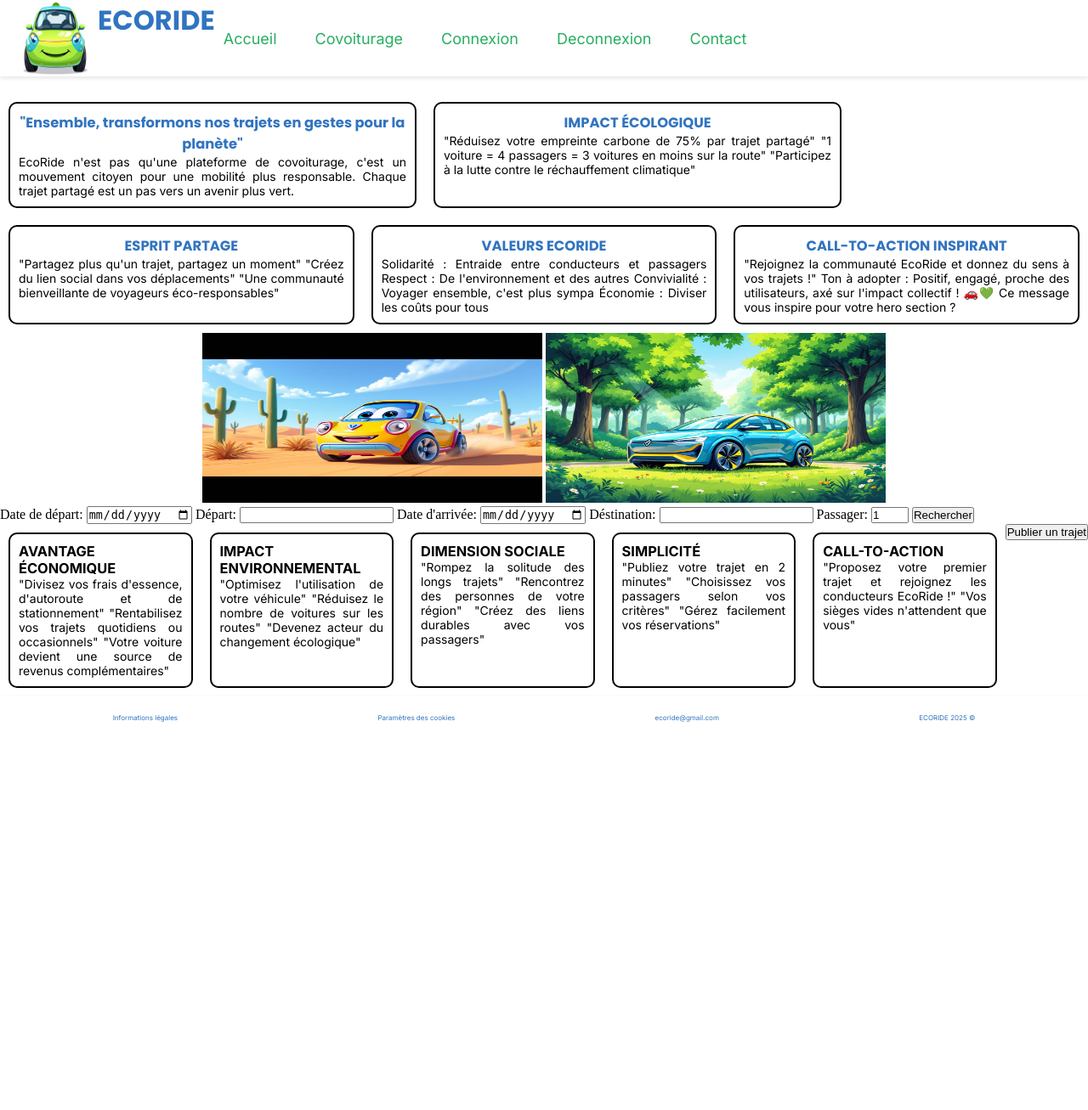
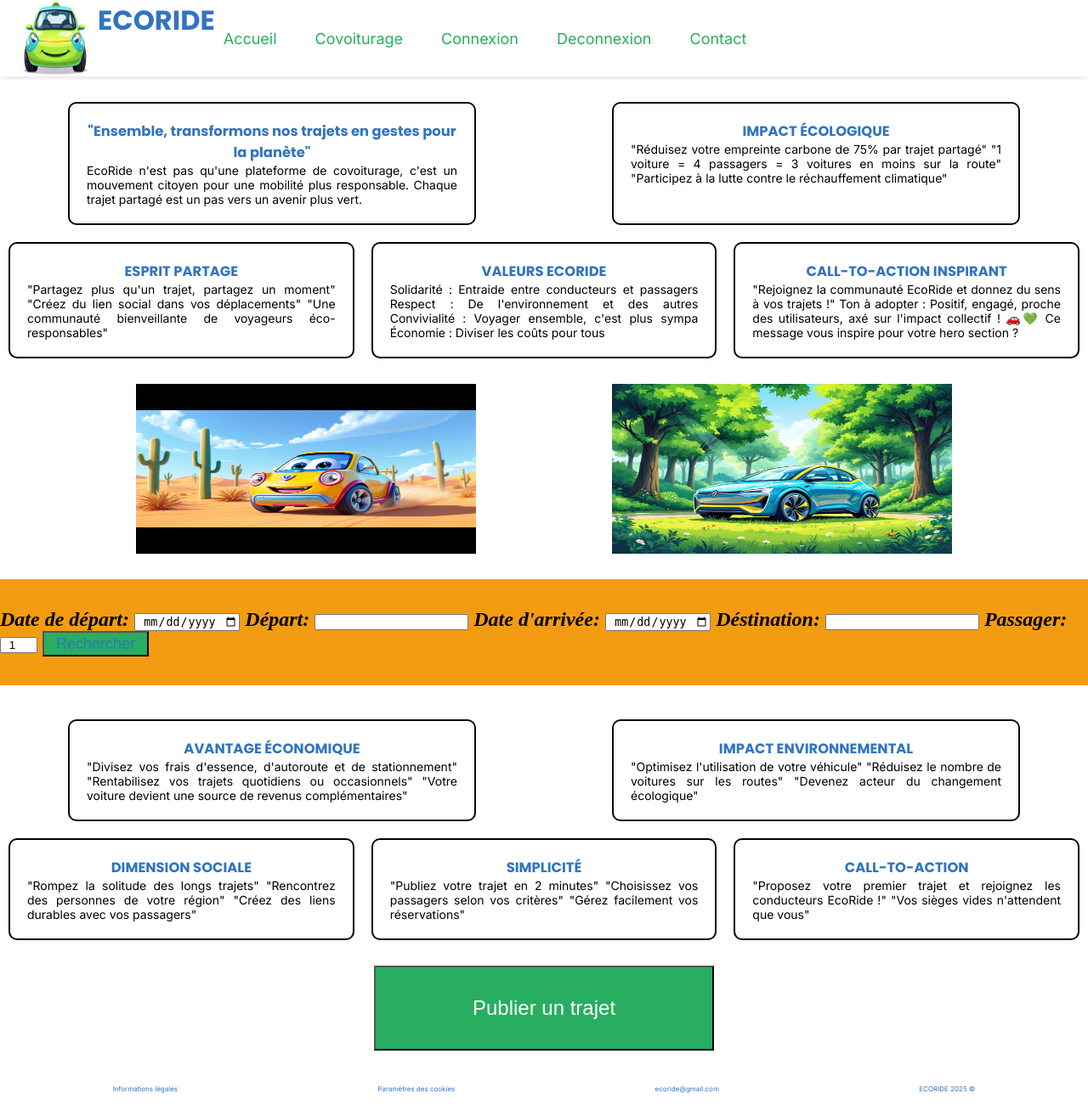
Before and after one commit to REDEVILS24/ECF_ECORIDE, a PHP site: page /templates/home/index.php in a window 1280 px wide. Shown: the whole page at 85% size. Before the commit the page ends 850 px from the top, so only its background shows below. Run offline with PHP 8.4, Linux system fonts and the light colour scheme; some libraries are stand-ins or nearby versions.

Commit message:
dernier changement mis a jour

```diff
--- a/assets/styles/body.css
+++ b/assets/styles/body.css
@@ -2,11 +2,14 @@
   display: flex;
   height: auto;
   width: auto;
+  justify-content: space-around;
 }
 
 .img {
   display: flex;
   justify-content: space-evenly;
+  margin-top: 20px;
+  margin-bottom: 30px;
 }
 
 .bloc-presentation {
@@ -14,11 +17,29 @@
   border: solid black 2px;
   height: auto;
   width: 480px;
-  padding: 10px;
+  padding: 20px;
   margin: 10px 10px 10px 10px;
   text-align: justify;
   border-radius: 10px;
   font-size: var(--p-size);
+}
+.bloc-presentation:hover {
+  transform: scale(1.1);
+}
+
+.bloc-presentation1 {
+  font-family: var(--font-body);
+  border: solid black 2px;
+  height: auto;
+  width: 480px;
+  padding: 20px;
+  margin: 10px 10px 10px 10px;
+  text-align: justify;
+  border-radius: 10px;
+  font-size: var(--p-size);
+}
+.bloc-presentation1:hover {
+  transform: scale(1.1);
 }
 
 .titre {
@@ -29,17 +50,94 @@
 
 .covoiturage {
   display: flex;
+  justify-content: space-around;
   height: auto;
   width: auto;
 }
+
 .bloc-covoiturage {
   font-family: var(--font-body);
   border: solid black 2px;
   height: auto;
   width: 480px;
-  padding: 10px;
+  padding: 20px;
   margin: 10px 10px 10px 10px;
   text-align: justify;
   border-radius: 10px;
   font-size: var(--p-size);
 }
+.bloc-covoiturage:hover {
+  transform: scale(1.1);
+}
+
+.bloc-covoiturage1 {
+  font-family: var(--font-body);
+  border: solid black 2px;
+  height: auto;
+  width: 480px;
+  padding: 20px;
+  margin: 10px 10px 10px 10px;
+  text-align: justify;
+  border-radius: 10px;
+  font-size: var(--p-size);
+}
+
+.bloc-covoiturage1:hover {
+  transform: scale(1.1);
+}
+
+.form {
+  display: flex;
+  margin: 30px 0 30px 0;
+  justify-content: center;
+  background-color: var(--accent);
+  height: 125px;
+  align-items: center;
+  gap: 20px;
+  font-size: var(--h2-size);
+  font-weight: bold;
+  font-style: italic;
+}
+
+.form input {
+  text-align: center;
+}
+
+.btn_rechercher {
+  text-align: center;
+  font-size: var(--h3-size);
+  color: var(--secondaire);
+  background-color: var(--primaire);
+  height: 30px;
+  width: 125px;
+}
+
+.btn_rechercher:hover {
+  background-color: var(--white);
+  color: var(--primaire);
+
+  transform: rotate(-0.01turn) scale(1.2);
+}
+
+.trajet {
+  display: flex;
+  justify-content: center;
+  margin-top: 20px;
+  margin-bottom: 20px;
+}
+
+.btn {
+  color: var(--white);
+  padding: 20px;
+  background-color: var(--primaire);
+  height: 100px;
+  width: 400px;
+  font-size: var(--h2-size);
+}
+.btn:hover {
+  color: var(--secondaire);
+  background-color: var(--accent);
+  transform: scale(1.2);
+  font-size: var(--h1-size);
+  font-weight: bold;
+}
--- a/assets/styles/header.css
+++ b/assets/styles/header.css
@@ -10,7 +10,7 @@ h1 {
   display: flex;
 }
 .recherche {
-  margin-left: 450px;
+  margin-left: 400px;
 }
 
 .head {
@@ -51,6 +51,7 @@ li {
 
 .liste a:hover {
   color: var(--accent);
+  font-weight: bold;
 }
 li:hover {
   transform: scale(1.2);
@@ -69,6 +70,7 @@ li:hover {
   background-color: var(--white);
   border: solid 2px black;
   transform: scale(1.05);
+  font-weight: bold;
 }
 .recherche {
   padding: 8px 12px;
--- a/templates/home/index.php
+++ b/templates/home/index.php
@@ -38,20 +38,20 @@
         </div>
     </section>
     <section class="presentation">
-        <div class="bloc-presentation">
+        <div class="bloc-presentation1">
             <h3 class="titre">ESPRIT PARTAGE</h3>
             <p>"Partagez plus qu'un trajet, partagez un moment"
                 "Créez du lien social dans vos déplacements"
                 "Une communauté bienveillante de voyageurs éco-responsables"</p>
         </div>
-        <div class="bloc-presentation">
+        <div class="bloc-presentation1">
             <h3 class="titre">VALEURS ECORIDE</h3>
             <p>Solidarité : Entraide entre conducteurs et passagers
                 Respect : De l'environnement et des autres
                 Convivialité : Voyager ensemble, c'est plus sympa
                 Économie : Diviser les coûts pour tous</p>
         </div>
-        <div class="bloc-presentation">
+        <div class="bloc-presentation1">
             <h3 class="titre">CALL-TO-ACTION INSPIRANT</h3>
             <p>"Rejoignez la communauté EcoRide et donnez du sens à vos trajets !"
                 Ton à adopter : Positif, engagé, proche des utilisateurs, axé sur l'impact collectif ! 🚗💚
@@ -60,8 +60,8 @@
 
     </section>
     <!-- Mise en place de ou des photos avec pour but d'aerer le site et de mettre de la couleur -->
-    <section class="img">
-        <div>
+    <section>
+        <div class="img">
             <img src="/image/Voiture_désert.jpg" alt="" width="400" height="200">
             <img src="/image/Voiture_foret.jpg" alt="" width="400" height="200">
         </div>
@@ -69,7 +69,7 @@
 
     <!-- Formulaire pour le choix des dates et la destination avec le point de départ -->
     <section class="form">
-        <div class="form">
+        <div class="formulaire">
 
             <form action="" method="post">
 
@@ -83,7 +83,7 @@
                 <input type="text" name="destination">
                 <label for="passager">Passager:</label>
                 <input type="number" name="passager" min="1" max="4" value="1">
-                <input type="submit" name="rechercher" value="Rechercher">
+                <input type="submit" name="rechercher" value="Rechercher" class="btn_rechercher">
 
             </form>
         </div>
@@ -91,40 +91,42 @@
     <!-- Section pour proposition de covoiturage pour que les gens se proposent  -->
     <section class="covoiturage">
         <div class="bloc-covoiturage">
-            <h3>AVANTAGE ÉCONOMIQUE</h3>
+            <h3 class="titre">AVANTAGE ÉCONOMIQUE</h3>
             <p>"Divisez vos frais d'essence, d'autoroute et de stationnement"
                 "Rentabilisez vos trajets quotidiens ou occasionnels"
                 "Votre voiture devient une source de revenus complémentaires"</p>
         </div>
         <div class="bloc-covoiturage">
-            <h3>IMPACT ENVIRONNEMENTAL</h3>
+            <h3 class="titre">IMPACT ENVIRONNEMENTAL</h3>
             <p>"Optimisez l'utilisation de votre véhicule"
                 "Réduisez le nombre de voitures sur les routes"
                 "Devenez acteur du changement écologique"</p>
         </div>
-        <div class="bloc-covoiturage">
-            <h3>DIMENSION SOCIALE</h3>
+    </section>
+    <section class="covoiturage">
+        <div class="bloc-covoiturage1">
+            <h3 class="titre">DIMENSION SOCIALE</h3>
             <p>"Rompez la solitude des longs trajets"
                 "Rencontrez des personnes de votre région"
                 "Créez des liens durables avec vos passagers"</p>
         </div>
-        <div class="bloc-covoiturage">
-            <h3>SIMPLICITÉ</h3>
+        <div class="bloc-covoiturage1">
+            <h3 class="titre">SIMPLICITÉ</h3>
             <p>"Publiez votre trajet en 2 minutes"
                 "Choisissez vos passagers selon vos critères"
                 "Gérez facilement vos réservations"</p>
         </div>
 
-        <div class="bloc-covoiturage">
-            <h3> CALL-TO-ACTION</h3>
+        <div class="bloc-covoiturage1">
+            <h3 class="titre"> CALL-TO-ACTION</h3>
             <p>"Proposez votre premier trajet et rejoignez les conducteurs EcoRide !"
                 "Vos sièges vides n'attendent que vous"</p>
         </div>
-        <div>
-            <input type="button" value="Publier un trajet">
-        </div>
+
     </section>
-
+    <div class="trajet">
+        <input class="btn" type="button" value="Publier un trajet">
+    </div>
 
 
     <?php
```
